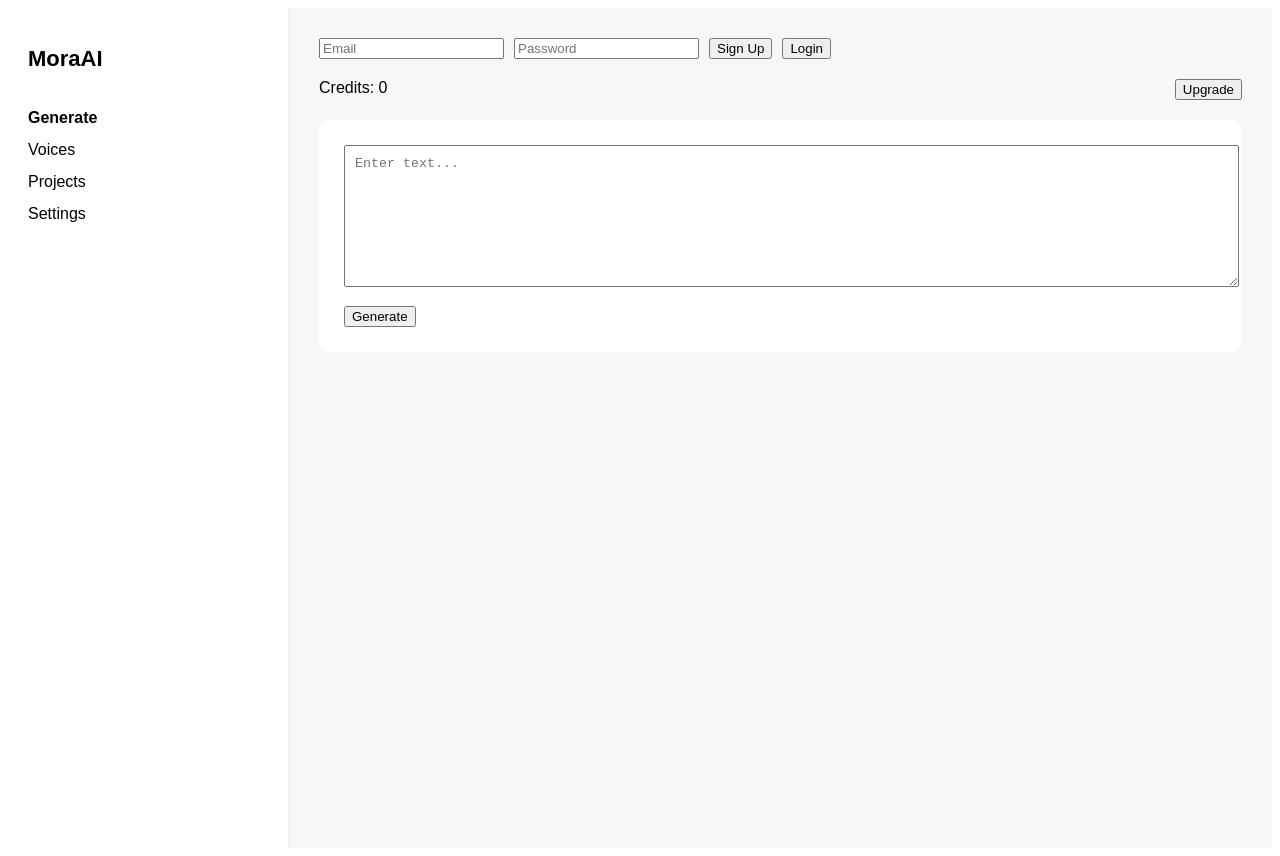
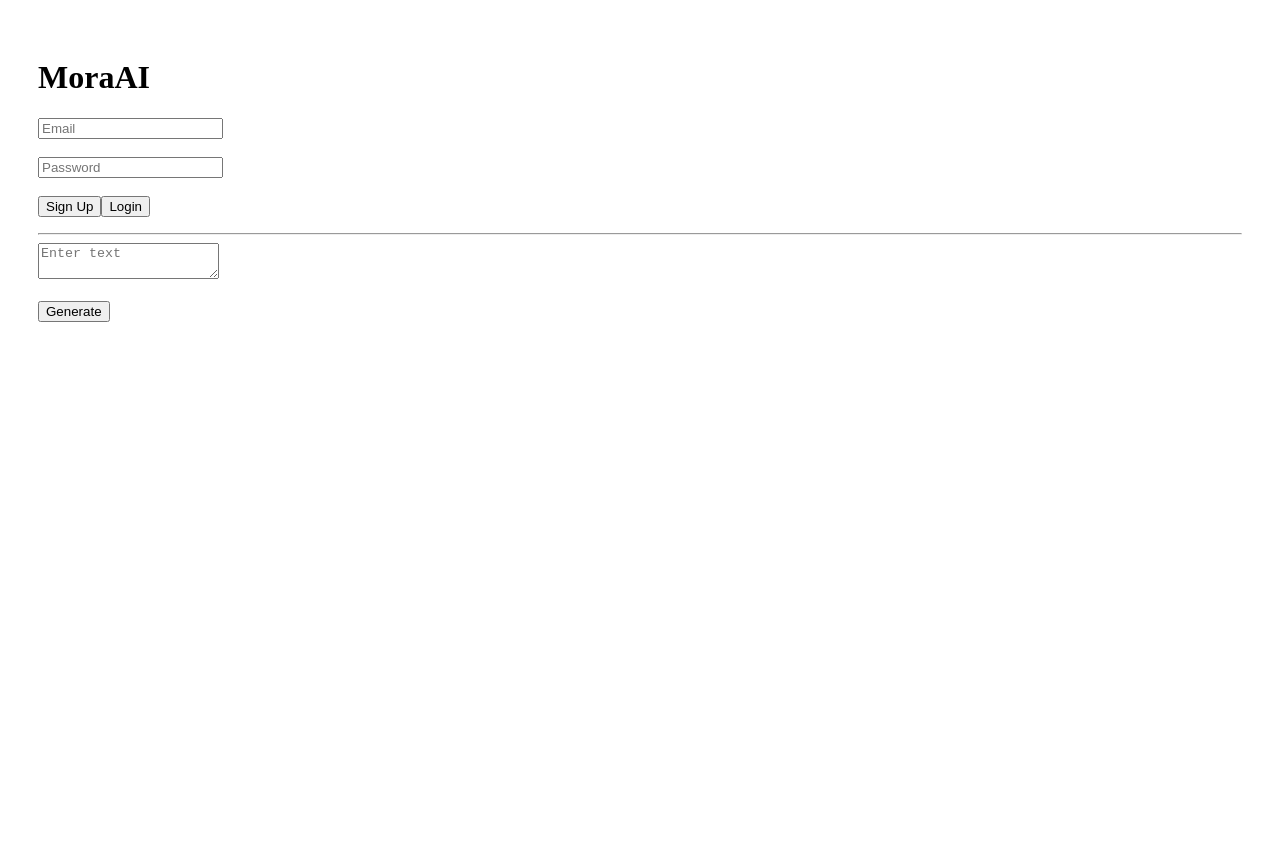
Before and after one commit to goswamimohit787916-rgb/MoraAI, a Next.js app: page / in a window 1280 px wide. After the commit the page ends 800 px from the top, so only its background shows below. Built offline with nearby package versions, Linux system fonts and the light colour scheme.

Commit message:
Update page.js

```diff
--- a/app/page.js
+++ b/app/page.js
@@ -1,7 +1,6 @@
 "use client";
 
-import { useState, useEffect } from "react";
-import axios from "axios";
+import { useState } from "react";
 
 const API = "https://backend.goswamimohit787916.workers.dev";
 
@@ -9,175 +8,97 @@
   const [email, setEmail] = useState("");
   const [password, setPassword] = useState("");
   const [text, setText] = useState("");
+  const [status, setStatus] = useState("");
   const [audio, setAudio] = useState("");
-  const [credits, setCredits] = useState(0);
-  const [status, setStatus] = useState("");
 
-  // ================= AUTH =================
   async function signup() {
     setStatus("Creating...");
 
-    try {
-      const res = await axios.post(API + "/signup", {
-        email,
-        password
+    const res = await fetch(API + "/signup", {
+      method: "POST",
+      headers: {
+        "Content-Type": "application/json"
+      },
+      body: JSON.stringify({ email, password })
     });
 
-      if (res.data.ok) {
-        setStatus("Account created");
-      } else {
-        setStatus(res.data.error);
-      }
-    } catch {
-      setStatus("Error");
-    }
+    const data = await res.json();
+
+    if (data.ok) setStatus("Account created");
+    else setStatus(data.error);
   }
 
   async function login() {
     setStatus("Logging in...");
 
-    try {
-      const res = await axios.post(API + "/login", {
-        email,
-        password
+    const res = await fetch(API + "/login", {
+      method: "POST",
+      headers: {
+        "Content-Type": "application/json"
+      },
+      body: JSON.stringify({ email, password })
     });
 
-      if (res.data.ok) {
-        localStorage.setItem("uid", res.data.uid);
+    const data = await res.json();
+
+    if (data.ok) {
+      localStorage.setItem("uid", data.uid);
       setStatus("Logged in");
-        loadUser();
     } else {
       setStatus("Invalid login");
     }
-    } catch {
-      setStatus("Error");
-    }
   }
 
-  // ================= USER =================
-  async function loadUser() {
-    const uid = localStorage.getItem("uid");
-    if (!uid) return;
+  async function generate() {
+    const res = await fetch(API + "/generate", {
+      method: "POST",
+      headers: {
+        "Content-Type": "application/json"
+      },
+      body: JSON.stringify({ text })
+    });
 
-    const res = await axios.get(API + "/user?uid=" + uid);
-    setCredits(res.data.user?.credits || 0);
+    const data = await res.json();
+
+    if (data.ok) setAudio(data.audio);
   }
 
-  // ================= GENERATE =================
-  async function generate() {
-    if (!text) {
-      alert("Enter text");
-      return;
-    }
+  return (
+    <div style={{ padding: 30 }}>
 
-    const res = await axios.post(API + "/generate", {
-      text,
-      voice: "default"
-    });
+      <h1>MoraAI</h1>
 
-    if (res.data.ok) {
-      setAudio(res.data.audio);
-    } else {
-      alert("Error");
-    }
-  }
-
-  useEffect(() => {
-    loadUser();
-  }, []);
-
-  return (
-    <div style={{ display: "flex", fontFamily: "Arial" }}>
-
-      {/* SIDEBAR */}
-      <div style={{
-        width: "240px",
-        height: "100vh",
-        background: "#fff",
-        borderRight: "1px solid #eee",
-        padding: "20px"
-      }}>
-        <h2 style={{ fontSize: "22px" }}>MoraAI</h2>
-
-        <div style={{ marginTop: "30px", lineHeight: "2" }}>
-          <div><b>Generate</b></div>
-          <div>Voices</div>
-          <div>Projects</div>
-          <div>Settings</div>
-        </div>
-      </div>
-
-      {/* MAIN */}
-      <div style={{ flex: 1, padding: "30px", background: "#f7f7f7" }}>
-
-        {/* AUTH */}
-        <div style={{ marginBottom: "20px" }}>
       <input
         placeholder="Email"
         onChange={(e) => setEmail(e.target.value)}
       />
+      <br /><br />
+
       <input
+        type="password"
         placeholder="Password"
-            type="password"
         onChange={(e) => setPassword(e.target.value)}
-            style={{ marginLeft: "10px" }}
       />
+      <br /><br />
 
-          <button onClick={signup} style={{ marginLeft: "10px" }}>
-            Sign Up
-          </button>
-
-          <button onClick={login} style={{ marginLeft: "10px" }}>
-            Login
-          </button>
+      <button onClick={signup}>Sign Up</button>
+      <button onClick={login}>Login</button>
 
       <p>{status}</p>
-        </div>
 
-        {/* TOP BAR */}
-        <div style={{
-          display: "flex",
-          justifyContent: "space-between",
-          marginBottom: "20px"
-        }}>
-          <div>Credits: {credits}</div>
-          <button>Upgrade</button>
-        </div>
+      <hr />
 
-        {/* MAIN CARD */}
-        <div style={{
-          background: "#fff",
-          padding: "25px",
-          borderRadius: "12px"
-        }}>
-
-          {/* TEXT */}
       <textarea
-            placeholder="Enter text..."
-            style={{
-              width: "100%",
-              height: "120px",
-              padding: "10px"
-            }}
+        placeholder="Enter text"
         onChange={(e) => setText(e.target.value)}
       />
 
-          {/* CONTROLS */}
-          <div style={{ marginTop: "15px" }}>
-            <button onClick={generate}>
-              Generate
-            </button>
-          </div>
+      <br /><br />
 
-          {/* AUDIO */}
-          {audio && (
-            <div style={{ marginTop: "20px" }}>
-              <audio controls src={audio}></audio>
-            </div>
-          )}
+      <button onClick={generate}>Generate</button>
 
-        </div>
-      </div>
+      {audio && <audio controls src={audio}></audio>}
+
     </div>
   );
       }
```
Lines whose indentation alone changed are shown as unchanged.
